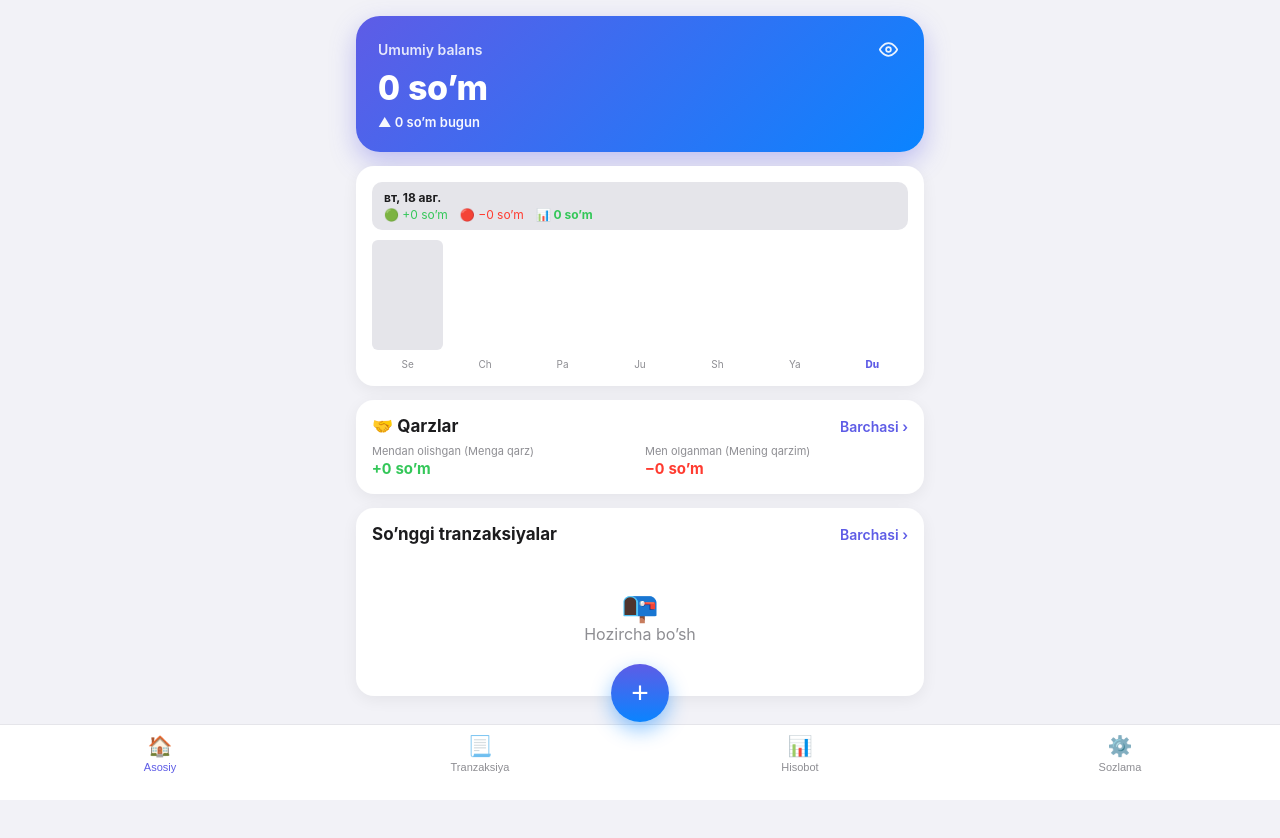
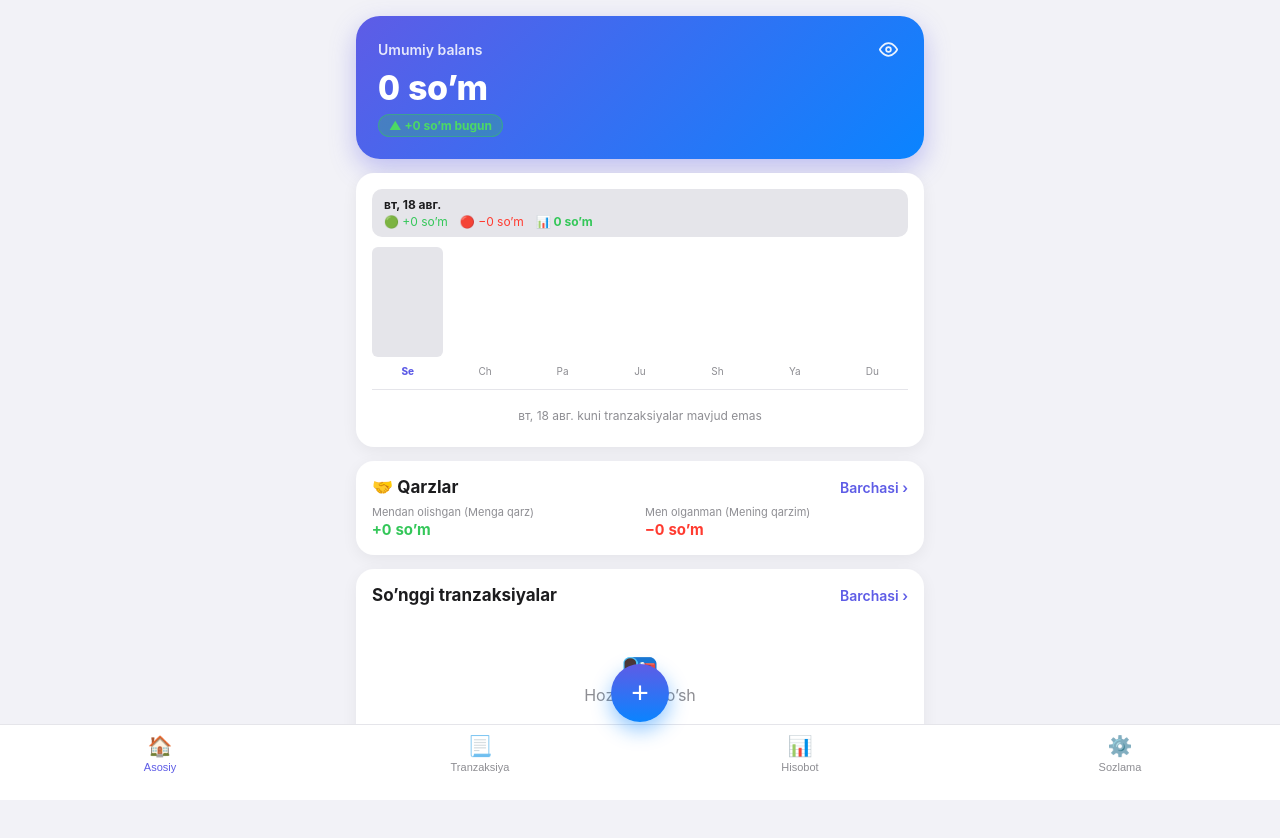
Before and after one commit to ruzmatjs/finance-ios, a plain HTML site: page docs/index.html in a window 1280 px wide. Both pictures are taken after a click on the element 407 px from the left and 295 px from the top of the page. Drawn offline with Linux system fonts and the light colour scheme.

Commit message:
Add colored today balance badge and interactive day transaction history in weekly chart

```diff
--- a/docs/index.html
+++ b/docs/index.html
@@ -422,12 +422,22 @@ function viewHome(){
       </div>
     </div>`;
 
+  const todayCh = todayChange();
+  let todayBadge = '';
+  if (state.hideBalance) {
+    todayBadge = `<span style="display:inline-flex;align-items:center;gap:4px;padding:3px 10px;border-radius:20px;font-size:12px;font-weight:700;background:rgba(255,255,255,0.2);color:#fff">*** bugun</span>`;
+  } else if (todayCh >= 0) {
+    todayBadge = `<span style="display:inline-flex;align-items:center;gap:4px;padding:3px 10px;border-radius:20px;font-size:12px;font-weight:700;background:rgba(52,199,89,0.28);color:#4cd964;border:1px solid rgba(52,199,89,0.45)">▲ +${fmt(todayCh)} bugun</span>`;
+  } else {
+    todayBadge = `<span style="display:inline-flex;align-items:center;gap:4px;padding:3px 10px;border-radius:20px;font-size:12px;font-weight:700;background:rgba(255,59,48,0.28);color:#ff7b75;border:1px solid rgba(255,59,48,0.45)">▼ −${fmt(Math.abs(todayCh))} bugun</span>`;
+  }
+
   return `<div class="hero ${total()<0?'danger':''}">
     <div class="between"><div class="lbl">Umumiy balans</div>
       <div onclick="toggleHideBalance()" style="cursor:pointer;opacity:.9;display:inline-flex;align-items:center;padding:2px 4px" title="Balansni koʻrsatish/yashirish">${eyeIcon}</div>
     </div>
     <div class="amt mono">${state.hideBalance ? '******' : fmt(total())}</div>
-    <div class="sub">${state.hideBalance ? '***' : `${todayChange()>=0?'▲':'▼'} ${fmtSigned(todayChange())} bugun`}</div>
+    <div style="margin-top:6px">${todayBadge}</div>
   </div>
   ${weeklyChart()}
   ${debtsMini}
@@ -440,6 +450,20 @@ function stat(t,v,e,col){return `<div class="card stat"><div class="ic" style="b
 function upcoming(){const wk=addP(now(),'weekly');return state.recurring.filter(r=>r.active!==false&&new Date(r.nextDue)<=wk).slice(0,3)}
 let chartSelIdx = 6;
 let chartData = [];
+
+function chartDayTxHtml(dayDate){
+  if(!dayDate) return '';
+  const dayTxs = state.tx.filter(t => sameDay(t.date, dayDate)).sort((a,b) => new Date(b.date) - new Date(a.date));
+  const df = dayDate.toLocaleDateString('ru-RU', {weekday: 'short', day: 'numeric', month: 'short'});
+  if (!dayTxs.length) {
+    return `<div class="muted" style="text-align:center;font-size:12px;padding:8px 0">${df} kuni tranzaksiyalar mavjud emas</div>`;
+  }
+  return `<div class="between" style="margin-bottom:6px">
+    <span style="font-size:12px;font-weight:700;color:var(--text2)">${df} tranzaksiyalari (${dayTxs.length} ta)</span>
+  </div>
+  ${dayTxs.map(t => txRowClick(t)).join('')}`;
+}
+
 function pickChartDay(idx){
   chartSelIdx = idx;
   const d = chartData[idx];
@@ -456,6 +480,14 @@ function pickChartDay(idx){
   document.querySelectorAll('.daycol').forEach((col, i)=>{
     col.style.background = i === idx ? 'var(--sep)' : 'transparent';
   });
+  document.querySelectorAll('#chartWeekdays .bl').forEach((lbl, i)=>{
+    lbl.style.fontWeight = i === idx ? '800' : '400';
+    lbl.style.color = i === idx ? 'var(--accent)' : 'var(--text2)';
+  });
+  const txCont = document.getElementById('chartTxContainer');
+  if(txCont && d){
+    txCont.innerHTML = chartDayTxHtml(d.d);
+  }
   haptic();
 }
 function weeklyChart(){
@@ -496,8 +528,11 @@ function weeklyChart(){
         </div>
       `).join('')}
     </div>
-    <div class="row" style="gap:6px;margin-top:4px">
+    <div id="chartWeekdays" class="row" style="gap:6px;margin-top:4px">
       ${chartData.map((x, i) => `<div class="bl" style="flex:1;font-weight:${i===chartSelIdx?'800':'400'};color:${i===chartSelIdx?'var(--accent)':'var(--text2)'}">${wd[x.d.getDay()]}</div>`).join('')}
+    </div>
+    <div id="chartTxContainer" style="margin-top:12px;padding-top:10px;border-top:1px solid var(--sep)">
+      ${selDay ? chartDayTxHtml(selDay.d) : ''}
     </div>
   </div>`;
 }
```
